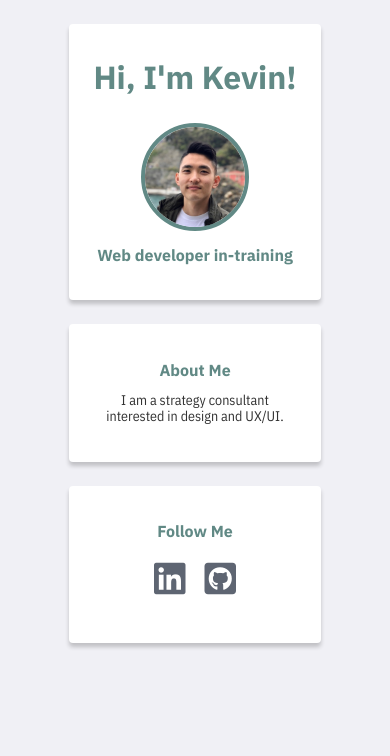
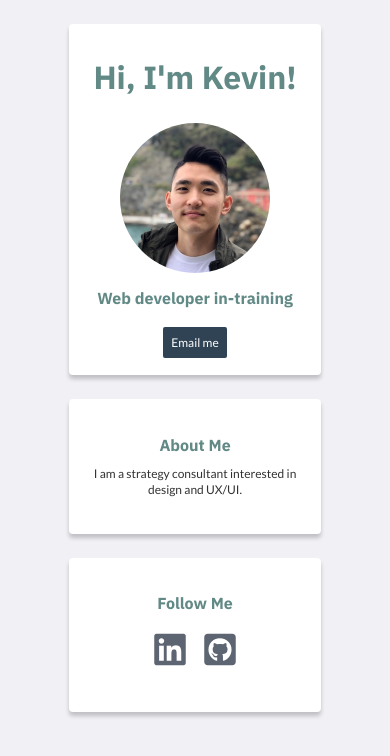
Before and after one commit to khk271/profile, a plain HTML site: page index.html in a window 390 px wide. Drawn offline with nearby package versions, Linux system fonts and the light colour scheme.

Commit message:
Upload to github pages

```diff
--- a/index.html
+++ b/index.html
@@ -9,11 +9,14 @@
 
 <body>
   <div class="container">
-    <div class="card header">
+    <div class="card">
       <h1>Hi, I'm Kevin!</h1>
       <br>
       <img src="images/profile.jpg" class = "avatar_pic" alt="Profile picture">
-      <h2>Web developer in-training</h2>
+      <h2>Web developer in-training</h2><br>
+      <div>
+        <a href="mailto: khk271@nyu.edu" class="button">Email me</a>
+      </div>
     </div>
     <div class="card">
       <h2>About Me</h2>
--- a/style.css
+++ b/style.css
@@ -1,16 +1,23 @@
 @import url('https://use.fontawesome.com/releases/v5.6.3/css/all.css');
 @import url('https://fonts.googleapis.com/css2?family=IBM+Plex+Sans:ital,wght@0,100;0,200;0,300;0,400;0,500;0,600;0,700;1,100;1,200;1,300;1,400;1,500;1,600;1,700&display=swap');
-@import url('https://fonts.googleapis.com/css2?family=IBM+Plex+Sans+Condensed:ital,wght@0,100;0,200;0,300;0,400;0,500;0,600;0,700;1,100;1,200;1,300;1,400;1,500;1,600;1,700&display=swap');
+@import url('https://fonts.googleapis.com/css2?family=Source+Sans+Pro:ital,wght@0,200;0,300;0,400;0,600;0,700;0,900;1,200;1,300;1,400;1,600;1,700;1,900&display=swap');
+@import url('https://fonts.googleapis.com/css2?family=Lato:ital,wght@0,100;0,300;0,400;0,700;0,900;1,100;1,300;1,400;1,700;1,900&display=swap');
 
 body {
-  font-family: 'IBM Plex Sans Condensed', 'sans-serif';
+  font-family: 'Lato', 'sans-serif';
   color: rgb(50, 50, 50);
   background-color: rgb(240, 240, 245);
-  font-size: 14px;
+  font-size: 12px;
   line-height: 16px;
 }
 
-h1, h2, h3 {
+h1 {
+  font-family: 'IBM Plex Sans', 'sans-serif';
+  color: rgb(97, 137, 133);
+  font-size: 32px;
+}
+
+h2, h3 {
   font-family: 'IBM Plex Sans', 'sans-serif';
   color: rgb(97, 137, 133);
   font-size: 16px;
@@ -22,7 +29,7 @@ a {
 }
 
 a:hover {
-  color: rgb(77, 83, 94);
+  color: rgb(67, 73, 84);
 }
 
 .social-icon {
@@ -33,9 +40,9 @@ a:hover {
   background-color: white;
   margin: 24px;
   padding: 24px;
-  text-align: center;
   border-radius: 4px;
   box-shadow: 0px 4px 4px rgba(0,0,0,0.2);
+  text-align: center;
 }
 
 .container {
@@ -47,9 +54,10 @@ a:hover {
   width: 200px;
   height: 200px;
   border-radius: 50%;
-  border: solid;
+  text-align: center;
+/*  border: solid;
   border-color: rgb(97, 137, 133);
-  border-width: 4px;
+  border-width: 4px;*/
 }
 
 .list-inline {
@@ -62,9 +70,19 @@ a:hover {
   margin: 8px;
 }
 
-.header h1 {
-  font-size: 32px;
+.button {
+  background-color: rgb(48, 67, 85);
+  padding: 8px;
+  border-radius: 2px;
+  margin: 0 auto;
+  color: white;
 }
+
+.button:hover {
+  background-color: rgb(28, 47, 65);
+  color: white;
+}
+
 
 @media (max-width: 960px) {
   /* For a screen < 960px, this CSS will be read */
@@ -77,6 +95,10 @@ a:hover {
   .container {
     width: 500px;
   }
+  .avatar_pic{
+    width: 175px;
+    height: 175px;
+  }
 }
 @media (max-width: 540px) {
   /* For a screen < 540px, this CSS will be read */
@@ -84,7 +106,7 @@ a:hover {
     width: 300px;
   }
   .avatar_pic{
-    width: 100px;
-    height: 100px;
+    width: 150px;
+    height: 150px;
   }
 }
```
